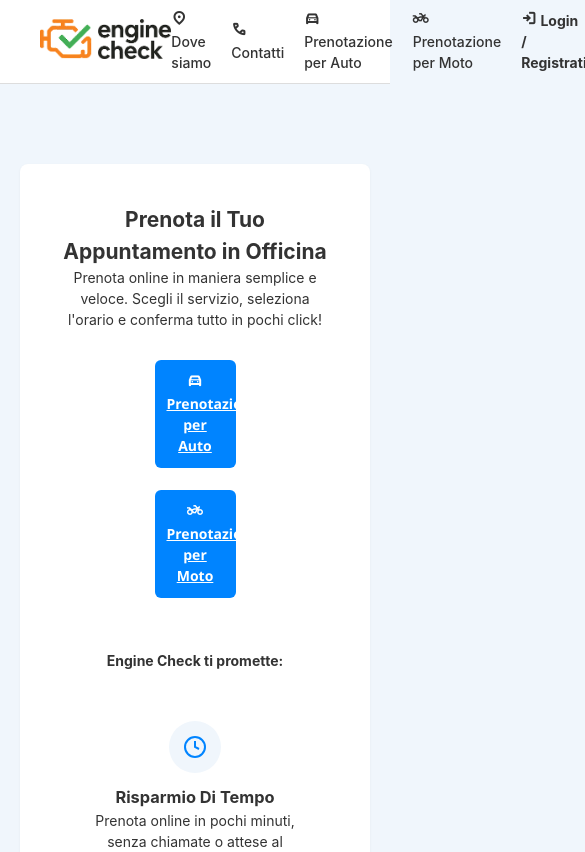
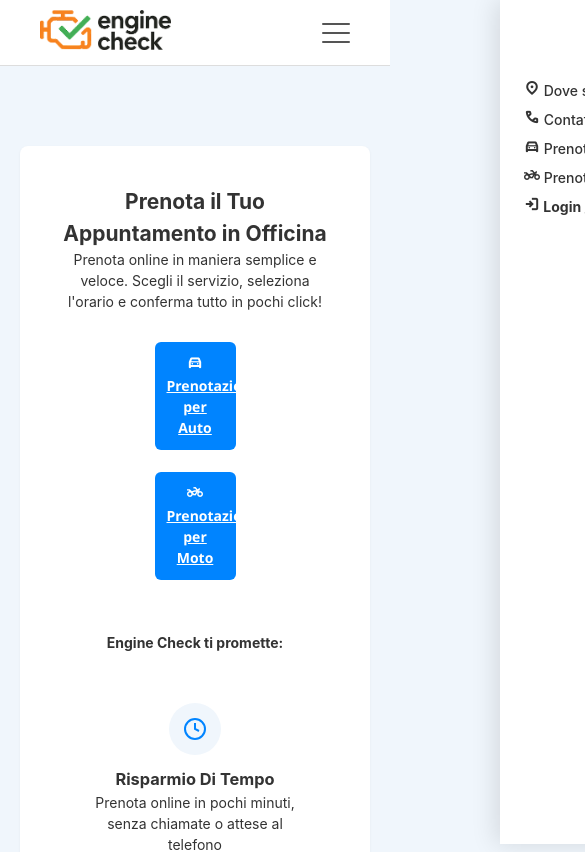
Before and after one commit to StatJon/Progetto-IngegneriaSistemiWeb, a Vue app in the folder EngineCheckProject/frontend/: page / in a window 390 px wide. Shown: the top 852 px of the page, 585 px wide, since content can reach past the window. Built offline with nearby package versions, Linux system fonts and the light colour scheme; no server answers.

Commit message:
feat: added hamburger menu and fixed nav

```diff
--- a/EngineCheckProject/frontend/src/App.vue
+++ b/EngineCheckProject/frontend/src/App.vue
@@ -82,6 +82,19 @@ export default defineComponent({
             <img src="./icoHome.png" alt="icona" class="logo-img">
           </a>
         </div>
+
+
+        <input type="checkbox" id="nav-toggle" class="nav-toggle-input" />
+
+
+        <label for="nav-toggle" class="hamburger" aria-label="Menu">
+          <span class="bar"></span>
+          <span class="bar"></span>
+          <span class="bar"></span>
+        </label>
+
+
+        <label for="nav-toggle" class="nav-overlay"></label>
 
         <nav class="nav-links">
           <a href="/#dove-siamo" class="nav-item">
@@ -202,4 +215,91 @@ body {
 .fade-leave-to {
   opacity: 0;
 }
+
+.nav-toggle-input {
+  display: none;
+}
+
+
+.hamburger {
+  display: none;
+  flex-direction: column;
+  justify-content: space-between;
+  width: 28px;
+  height: 20px;
+  cursor: pointer;
+  z-index: 1001;
+}
+
+.hamburger .bar {
+  display: block;
+  width: 100%;
+  height: 2px;
+  background-color: currentColor;
+  border-radius: 2px;
+  transition: transform 0.3s ease, opacity 0.3s ease;
+}
+
+.nav-overlay {
+  display: none;
+  position: fixed;
+  inset: 0;
+  background: rgba(0, 0, 0, 0.4);
+  z-index: 999;
+}
+
+
+.nav-toggle-input:checked~.nav-overlay {
+  display: block;
+}
+
+.nav-toggle-input:checked~.nav-links {
+  right: 0;
+}
+
+.nav-toggle-input:checked~.hamburger .bar:nth-child(1) {
+  transform: translateY(9px) rotate(45deg);
+}
+
+.nav-toggle-input:checked~.hamburger .bar:nth-child(2) {
+  opacity: 0;
+}
+
+.nav-toggle-input:checked~.hamburger .bar:nth-child(3) {
+  transform: translateY(-9px) rotate(-45deg);
+}
+
+@media (max-width: 768px) {
+  .hamburger {
+    display: flex;
+  }
+
+  .nav-links {
+    position: fixed;
+    top: 0;
+    right: -100%;
+    width: 280px;
+    height: 100dvh;
+    background: white;
+    flex-direction: column;
+    align-items: flex-start;
+    padding: 80px 24px 32px;
+    gap: 8px;
+    z-index: 1000;
+    transition: right 0.35s cubic-bezier(0.4, 0, 0.2, 1);
+    box-shadow: -4px 0 24px rgba(0, 0, 0, 0.12);
+  }
+
+  .nav-overlay {
+    display: block;
+    opacity: 0;
+    pointer-events: none;
+    transition: opacity 0.35s ease;
+  }
+
+  .nav-toggle-input:checked~.nav-overlay {
+    opacity: 1;
+    pointer-events: all;
+  }
+}
 </style>
```
